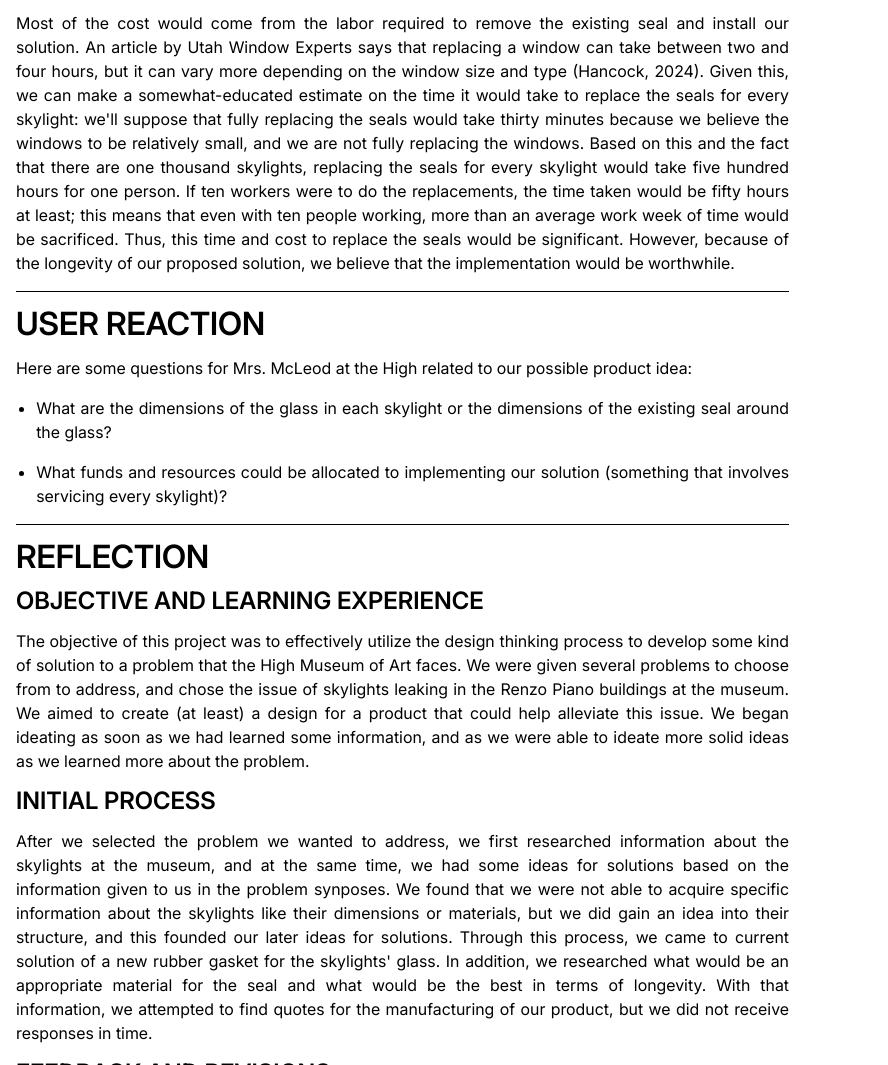
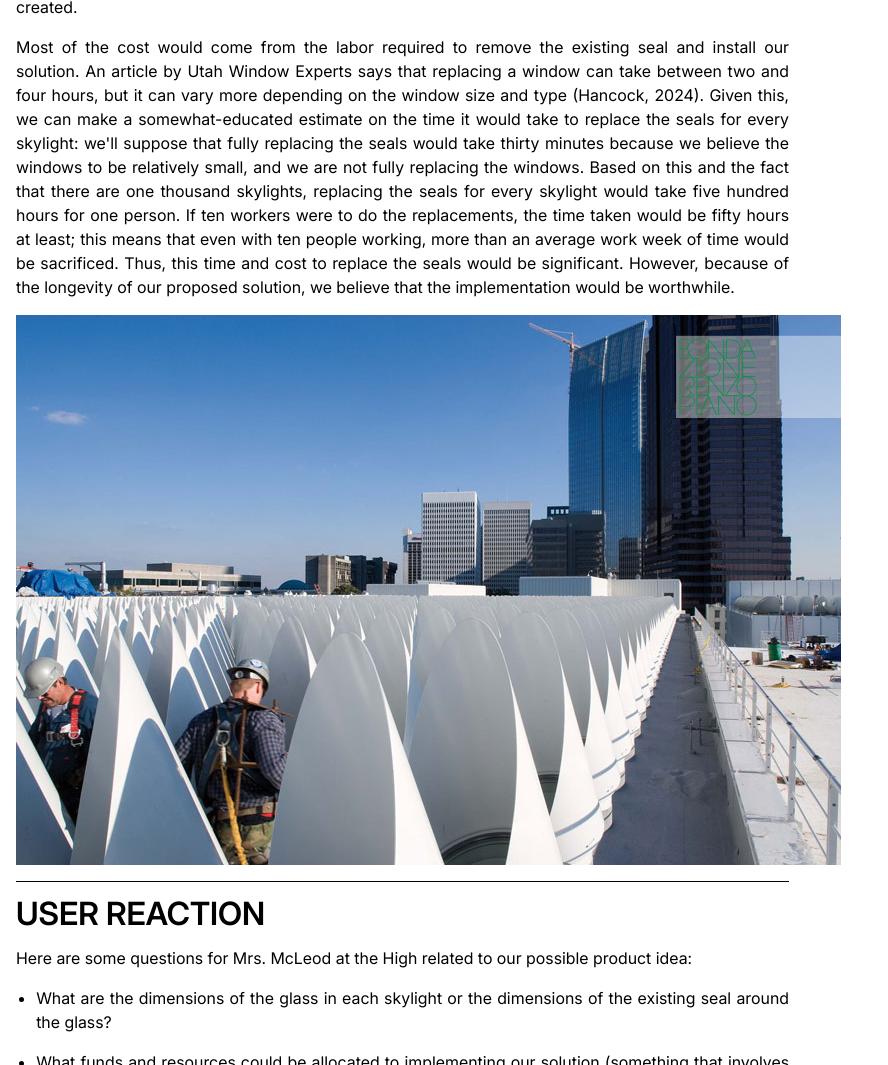
Before and after one commit to nguyentylern/DT-Portfolio, a plain HTML site: page index.html in a window 1280 px wide. Shown: the part 4136-5201 px from the top of the page, without its empty margins (0-888 px from the left). Drawn offline with Linux system fonts and the light colour scheme.

Commit message:
Updated.

```diff
--- a/index.html
+++ b/index.html
@@ -57,7 +57,7 @@
         <section>
             <div class="section-content">
                 <h2>The Impact</h2>
-                <p>Lorem, ipsum dolor sit amet consectetur adipisicing elit. Eligendi dolorum veniam id debitis sapiente aspernatur, velit neque praesentium. Maiores hic nobis distinctio magnam, aut vero beatae natus animi suscipit eaque et mollitia numquam modi consectetur quos quia nesciunt. Obcaecati ipsa molestiae harum sapiente, vel omnis voluptatem est architecto minus cum!</p>
+                <p>Our solution will prevent leakage from the gap between the skylight and the base into the building. By preventing and creating an airtight seal around the glass, water will not be able seep through it and cause damage to the interior. The gasket will reduce the amount of work necessary to clean the inside of the museum by stopping rainwater from dripping onto the floors. It could also help prevent any possible damage to artworks displayed beneath the skylights.</p>
             </div>
             <div class="border"><div></div></div>
         </section>
@@ -73,6 +73,9 @@
                 <h3>Limitations: Cost and Time</h3>
                 <p>These go hand-in-hand: due to not having complete measurements and a quote for a mold to mass produce, an accurate and completely feasible model of the seal could not be created. But due to the simple shape of the stopper, the cost for its creation would not be high, and they could be quickly created.</p>
                 <p>Most of the cost would come from the labor required to remove the existing seal and install our solution. An article by Utah Window Experts says that replacing a window can take between two and four hours, but it can vary more depending on the window size and type (Hancock, 2024). Given this, we can make a somewhat-educated estimate on the time it would take to replace the seals for every skylight: we'll suppose that fully replacing the seals would take thirty minutes because we believe the windows to be relatively small, and we are not fully replacing the windows. Based on this and the fact that there are one thousand skylights, replacing the seals for every skylight would take five hundred hours for one person. If ten workers were to do the replacements, the time taken would be fifty hours at least; this means that even with ten people working, more than an average work week of time would be sacrificed. Thus, this time and cost to replace the seals would be significant. However, because of the longevity of our proposed solution, we believe that the implementation would be worthwhile.</p>
+            </div>
+            <div class="images single">
+                <img src="images/guy.jpg" alt="Two men installing the skylights.">
             </div>
             <div class="border"><div></div></div>
         </section>
--- a/style.css
+++ b/style.css
@@ -187,6 +187,10 @@ section h3 {
     max-height: 70vh;
 }
 
+.images.single {
+    justify-content: center;
+}
+
 .border {
     max-width: 600px;
     padding-inline: 1rem;
@@ -216,6 +220,9 @@ section h3 {
     .border {
         max-width: 80ch;
         margin-left: 0;
+    }
+    .images.single {
+        justify-content: left;
     }
 }
 
```
Also changed, not shown: images/guy.jpg (added).
